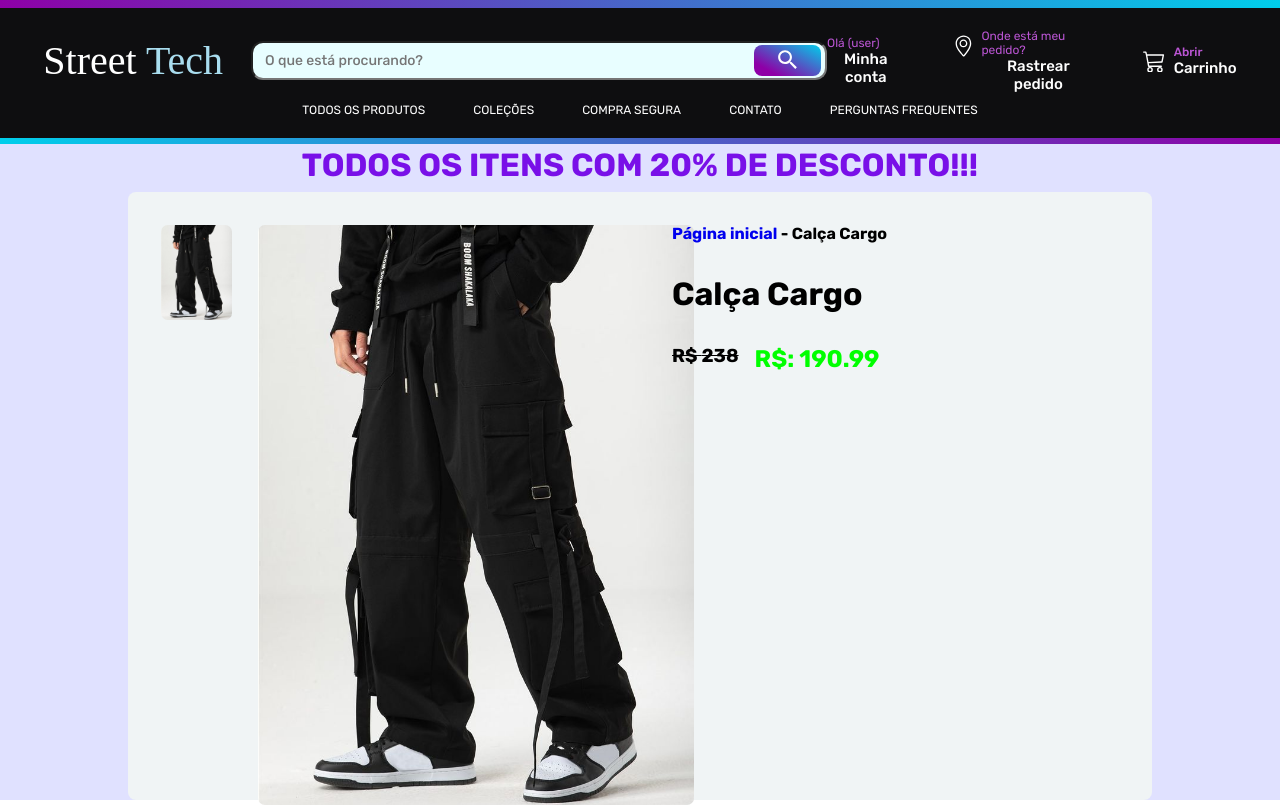
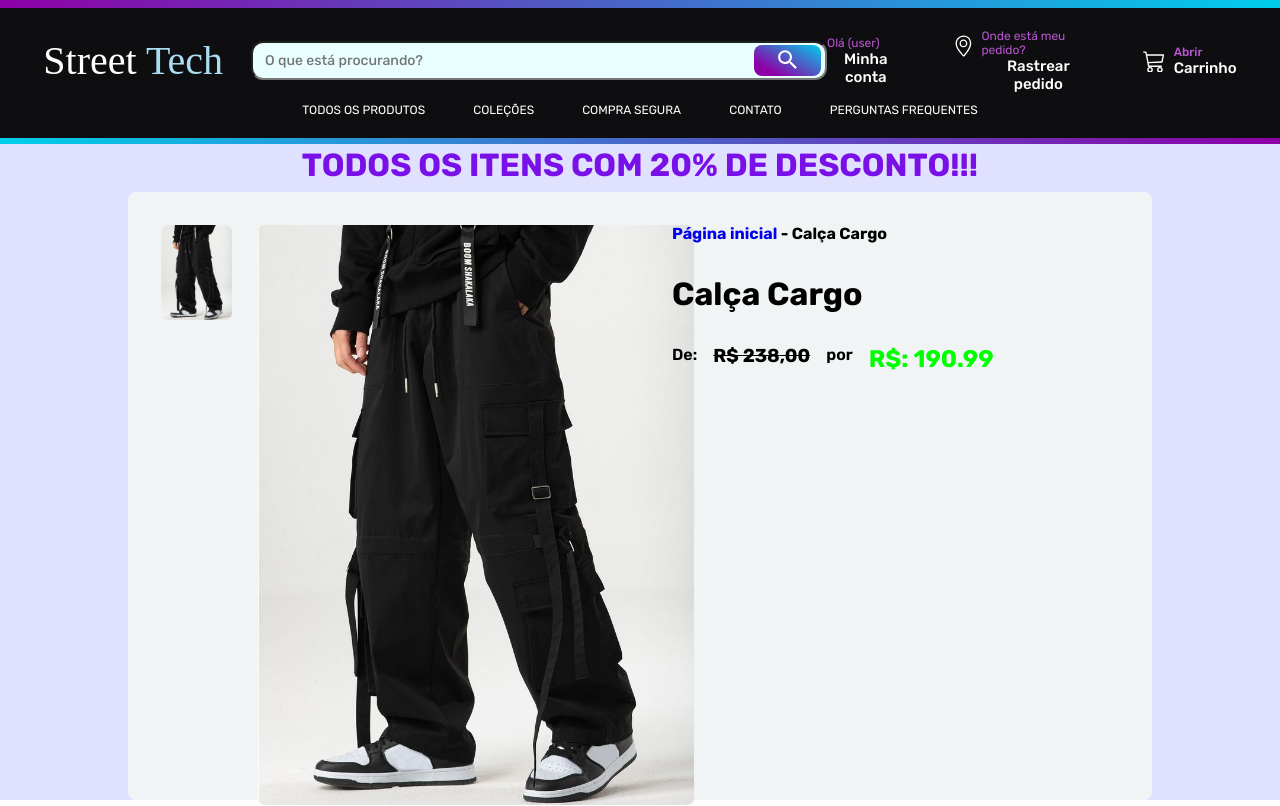
Before and after one commit to gustavocarvalho-ra/NextJs-Loja_Roupas, a Next.js app: page /produtos/1 in a window 1280 px wide. Built offline with nearby package versions, Linux system fonts and the light colour scheme; a web font is replaced by a local one.

Commit message:
feat: new root color

```diff
--- a/app/globals.css
+++ b/app/globals.css
@@ -10,9 +10,10 @@
 
 :root {
   --prim: #a9ddef;
+  --back: #e0e1ff;
+  --tex: #fdfdfd;
+  --card: #f0f4f5;
   --blue: #00ceeb;
   --purple: #8e00a7;
-  --tex: #fdfdfd;
-  --back: #e0e1ff;
-  --card: #f0f4f5;
+  --green: #00ff00;
 }
--- a/app/produtos/[id]/page.tsx
+++ b/app/produtos/[id]/page.tsx
@@ -41,7 +41,9 @@ const ProdutoDetalhes: React.FC<{ params: Params}> = ({ params }) => {
             <div className="details">
               <h1>{produto.name}</h1>
               <div className="pri">
-                <h3>R$ {Math.floor(produto.price * produto.des + produto.price)}</h3>
+                <p>De:</p>
+                <h3>R$ {Math.floor(produto.price * produto.des + produto.price)},00</h3>
+                <p>por</p>
                 <h2>R$: {produto.price}</h2>
               </div>
             </div>
--- a/app/produtos/styles.ts
+++ b/app/produtos/styles.ts
@@ -60,6 +60,9 @@ export const Main = styled.div `
           display: flex;
           gap: 1em;
 
+          p {
+            font-weight: 600;
+          }
           h3 {
             text-decoration: line-through;
           }
```
